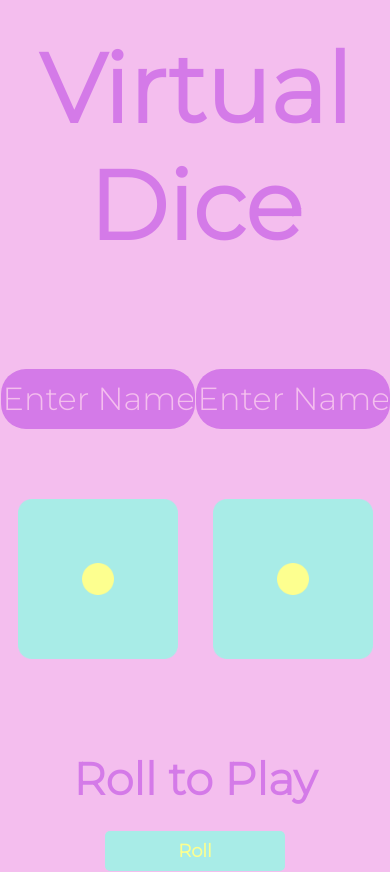
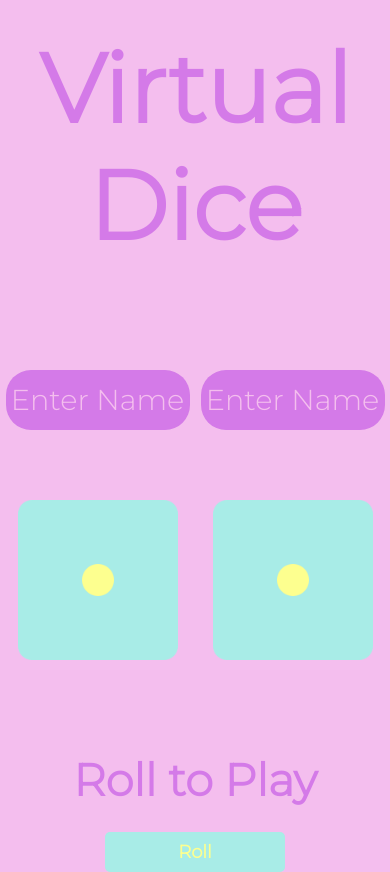
Before and after one commit to nithin-gith/DiceGame, a plain HTML site: page index.html in a window 390 px wide. Drawn offline with Linux system fonts and the light colour scheme; a web font is replaced by a local one.

Commit message:
made responsive

```diff
--- a/styles.css
+++ b/styles.css
@@ -71,9 +71,9 @@ button:hover{
     outline: none;
     text-align: center;
     height: 58px;
-    font-size: 2rem;
+    font-size: 1.8rem;
     font-family:'Montserrat', sans-serif ;
     color:#F4BEEE ;
-    width: 190px;
+    width: 180px;
     border-radius: 25px;
 }
```
